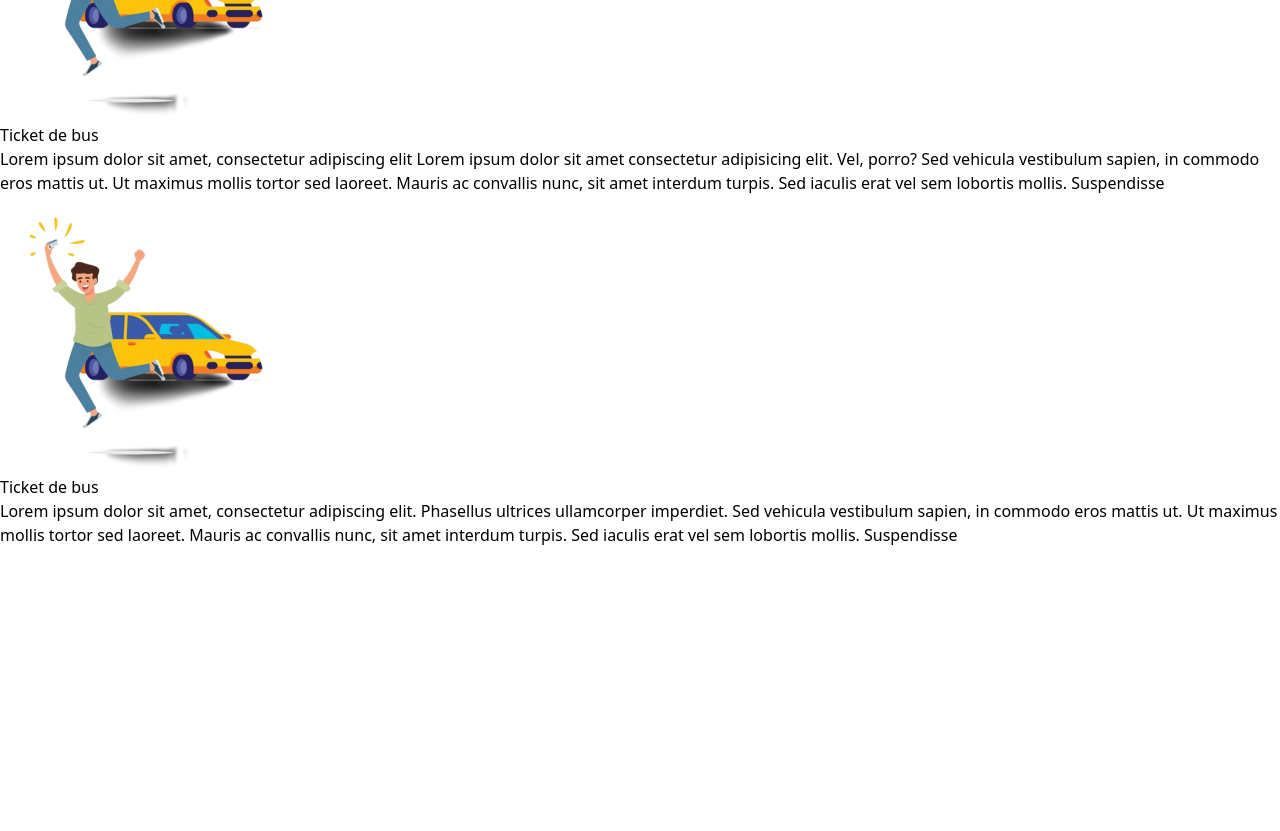
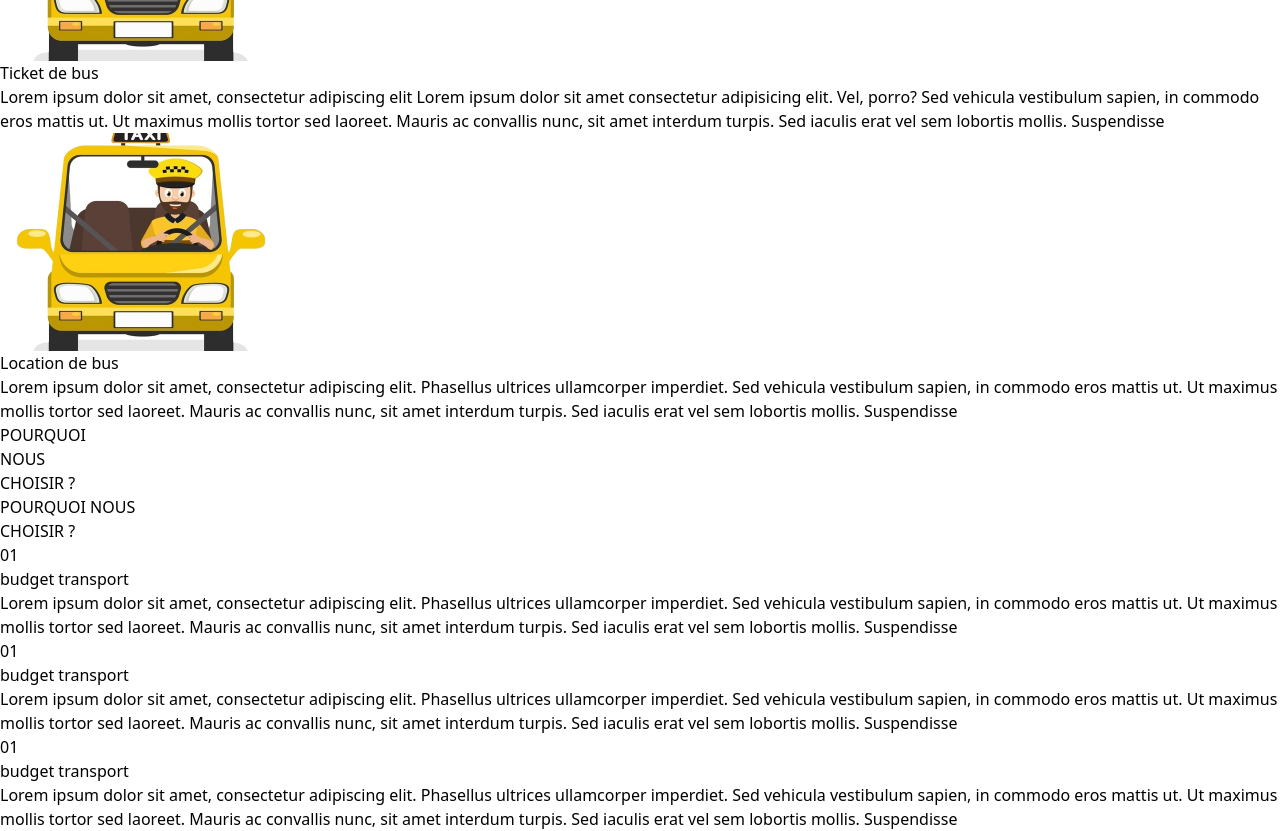
Before and after one commit to abraham241/twendy, a React (Vite) app: page / in a window 1280 px wide. Shown: the part 1640-2471 px from the top of the page. Before the commit the page ends 2187 px from the top, so only its background shows below. Built offline with nearby package versions, Linux system fonts and the light colour scheme.

Commit message:
ajout section choisir v1

```diff
--- a/src/Screen/Landing.jsx
+++ b/src/Screen/Landing.jsx
@@ -5,8 +5,8 @@ import { mdiApple } from "@mdi/js";
 import { mdiGooglePlay } from "@mdi/js";
 import hiro1 from "../assets/images/hiro1.png";
 import nous from "../assets/images/nous.png";
-import taxi1 from "../assets/images/taxi1.png"
-import taxi2 from "../assets/images/taxi2.png"
+import taxi1 from "../assets/images/taxi1.png";
+import taxi2 from "../assets/images/taxi2.png";
 
 export default function Landing() {
   return (
@@ -58,16 +58,16 @@ export default function Landing() {
               commodo eros mattis ut. Ut maximus mollis tortor sed laoreet.
               Mauris ac convallis nunc, sit amet interdum turpis. Sed iaculis
               erat vel sem lobortis mollis. Suspendisse
-            </p> <br />
+            </p>{" "}
+            <br />
             <p className="pb-3">
               Lorem ipsum dolor sit amet, consectetur adipiscing elit. Phasellus
               ultrices ullamcorper imperdiet. Sed vehicula vestibulum sapien, in
               commodo eros mattis ut. Ut maximus mollis tortor sed laoreet.
-              Mauris ac convallis nunc
-              Lorem ipsum dolor sit amet, consectetur adipiscing elit. Phasellus
-              ultrices ullamcorper imperdiet. Sed vehicula vestibulum sapien, in
-              commodo eros mattis ut. Ut maximus mollis tortor sed laoreet.
-              Mauris ac convallis nunc
+              Mauris ac convallis nunc Lorem ipsum dolor sit amet, consectetur
+              adipiscing elit. Phasellus ultrices ullamcorper imperdiet. Sed
+              vehicula vestibulum sapien, in commodo eros mattis ut. Ut maximus
+              mollis tortor sed laoreet. Mauris ac convallis nunc
             </p>
           </div>
         </div>
@@ -85,25 +85,92 @@ export default function Landing() {
         <div className="flex flex-col justify-center items-center sm:flex-col md:flex-row lg:flex-row xl:flex-row  gap-20">
           <div className="w-96 bg-black text-white p-10 rounded-xl">
             <div>
-              <img src={taxi2} alt=""  />
+              <img src={taxi1} alt="" />
             </div>
-            <div className="text-red-600 font-bold text-2xl text-center pb-2">Ticket de bus</div>
+            <div className="text-red-600 font-bold text-2xl text-center pb-2">
+              Ticket de bus
+            </div>
             <div>
-              Lorem ipsum dolor sit amet, consectetur adipiscing elit Lorem ipsum dolor sit amet consectetur adipisicing elit. Vel, porro? Sed vehicula vestibulum sapien, in commodo eros mattis ut. Ut maximus mollis tortor sed laoreet. Mauris ac convallis nunc, sit amet interdum turpis. Sed iaculis erat vel sem lobortis mollis. Suspendisse
+              Lorem ipsum dolor sit amet, consectetur adipiscing elit Lorem
+              ipsum dolor sit amet consectetur adipisicing elit. Vel, porro? Sed
+              vehicula vestibulum sapien, in commodo eros mattis ut. Ut maximus
+              mollis tortor sed laoreet. Mauris ac convallis nunc, sit amet
+              interdum turpis. Sed iaculis erat vel sem lobortis mollis.
+              Suspendisse
             </div>
           </div>
           <div className="w-96 bg-white text-red-600 p-10 rounded-xl">
             <div>
-              <img src={taxi2} alt="" />
+              <img src={taxi1} alt="" />
             </div>
-            <div className="text-red-600 font-bold text-2xl text-center pb-2">Ticket de bus</div>
+            <div className="text-black font-bold text-2xl text-center pb-2">
+              Location de bus
+            </div>
             <div>
-              Lorem ipsum dolor sit amet, consectetur adipiscing elit. Phasellus ultrices ullamcorper imperdiet. Sed vehicula vestibulum sapien, in commodo eros mattis ut. Ut maximus mollis tortor sed laoreet. Mauris ac convallis nunc, sit amet interdum turpis. Sed iaculis erat vel sem lobortis mollis. Suspendisse
+              Lorem ipsum dolor sit amet, consectetur adipiscing elit. Phasellus
+              ultrices ullamcorper imperdiet. Sed vehicula vestibulum sapien, in
+              commodo eros mattis ut. Ut maximus mollis tortor sed laoreet.
+              Mauris ac convallis nunc, sit amet interdum turpis. Sed iaculis
+              erat vel sem lobortis mollis. Suspendisse
             </div>
           </div>
         </div>
       </div>
       {/* ==================== section nos services =========================== */}
+
+      {/* ==================== section nous choisir =========================== */}
+      <section className="flex-col flex gap-10 md:flex-row lg:flex-row xl:flex-row 2xl:flex-row">
+        <div className=" md:flex justify-start items-center">
+          <div className="hidden lg:block xl:block md:w-1/3 lg:w-1/3 xl:w-1/3  text-4xl font-bold">
+            POURQUOI <br /> NOUS <br /> CHOISIR ?
+          </div>
+          <div className=" md:block lg:hidden xl:hidden text-4xl font-bold">
+            POURQUOI NOUS <br /> CHOISIR ?
+          </div>
+        </div>
+        <div>
+          <div className="flex-col flex md:flex-row lg:flex-row xl:flex-row 2xl:flex-row">
+            <div className="w-[380px]">
+              <h1 className="text-9xl font-bold">01</h1>
+              <p className="text-xl font-bold"> budget transport</p>
+            </div>
+            <div>
+              Lorem ipsum dolor sit amet, consectetur adipiscing elit. Phasellus
+              ultrices ullamcorper imperdiet. Sed vehicula vestibulum sapien, in
+              commodo eros mattis ut. Ut maximus mollis tortor sed laoreet.
+              Mauris ac convallis nunc, sit amet interdum turpis. Sed iaculis
+              erat vel sem lobortis mollis. Suspendisse
+            </div>
+          </div>
+          <div className="flex-col flex md:flex-row lg:flex-row xl:flex-row 2xl:flex-row">
+            <div className="w-[380px]">
+              <h1 className="text-9xl font-bold">01</h1>
+              <p className="text-xl font-bold"> budget transport</p>
+            </div>
+            <div>
+              Lorem ipsum dolor sit amet, consectetur adipiscing elit. Phasellus
+              ultrices ullamcorper imperdiet. Sed vehicula vestibulum sapien, in
+              commodo eros mattis ut. Ut maximus mollis tortor sed laoreet.
+              Mauris ac convallis nunc, sit amet interdum turpis. Sed iaculis
+              erat vel sem lobortis mollis. Suspendisse
+            </div>
+          </div>
+          <div className="flex-col flex md:flex-row lg:flex-row xl:flex-row 2xl:flex-row">
+            <div className="w-[380px]">
+              <h1 className="text-9xl font-bold">01</h1>
+              <p className="text-xl font-bold"> budget transport</p>
+            </div>
+            <div>
+              Lorem ipsum dolor sit amet, consectetur adipiscing elit. Phasellus
+              ultrices ullamcorper imperdiet. Sed vehicula vestibulum sapien, in
+              commodo eros mattis ut. Ut maximus mollis tortor sed laoreet.
+              Mauris ac convallis nunc, sit amet interdum turpis. Sed iaculis
+              erat vel sem lobortis mollis. Suspendisse
+            </div>
+          </div>
+        </div>
+      </section>
+      {/* ==================== section nos choisir =========================== */}
     </div>
   );
 }
```
